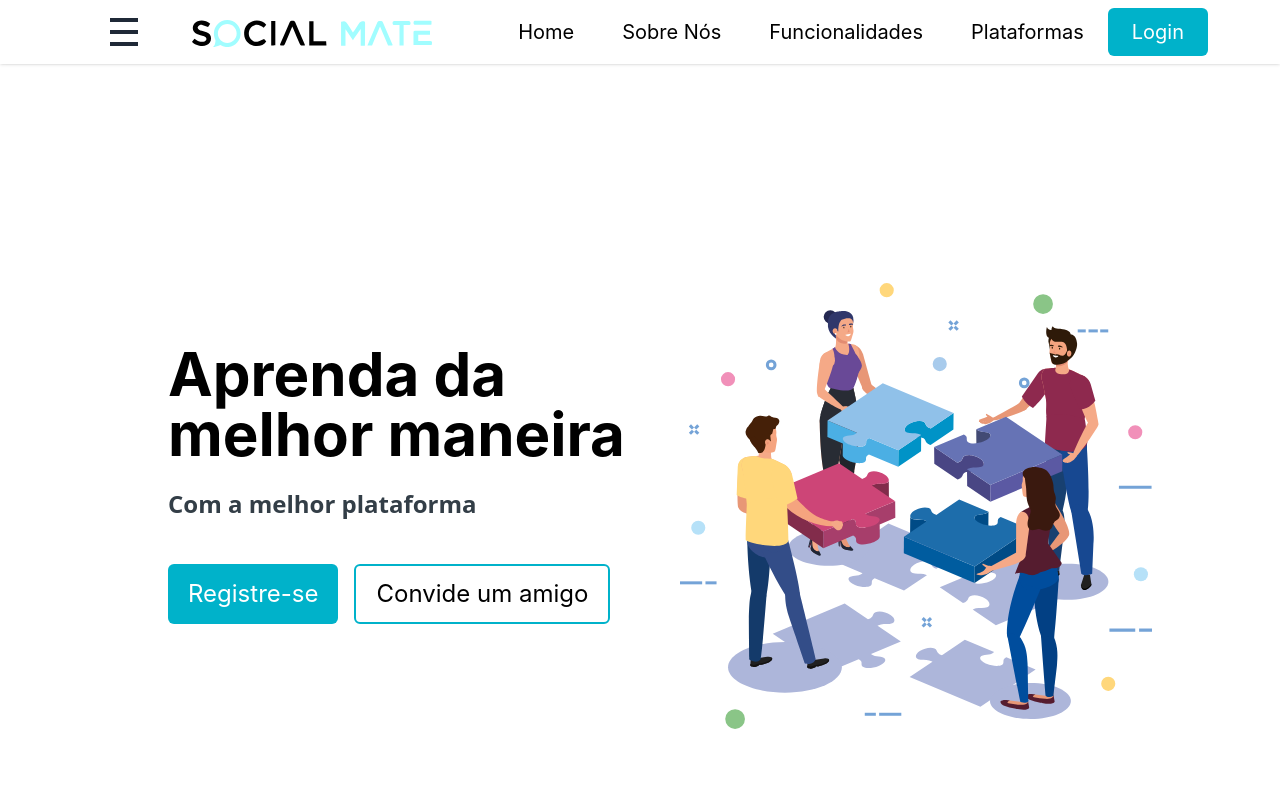
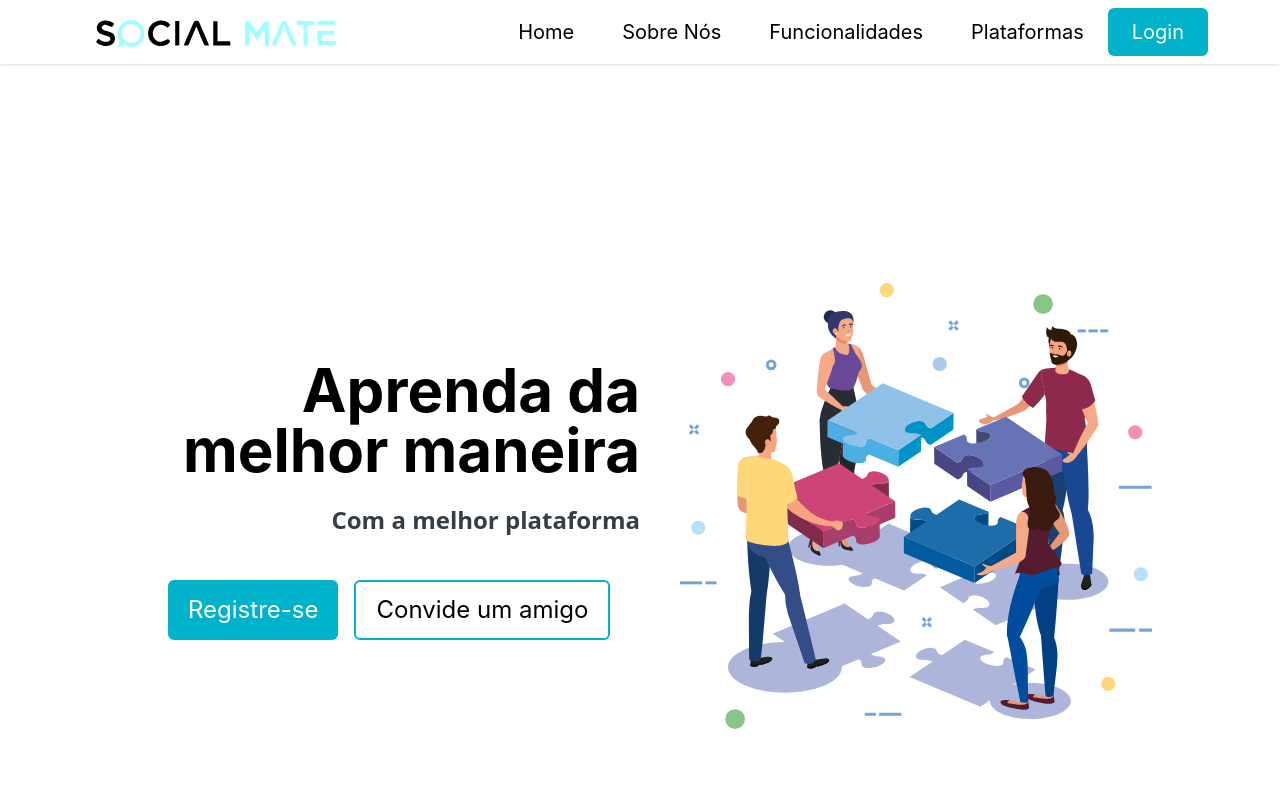
Before and after one commit to k3lm4n/socialmate_web, a Next.js app: page / in a window 1280 px wide. Shown: the top 800 px of the page. Built offline with nearby package versions, Linux system fonts and the light colour scheme.

Commit message:
Update index.tsx

```diff
--- a/src/pages/index.tsx
+++ b/src/pages/index.tsx
@@ -33,16 +33,22 @@ const Homepage = () => {
   const [open, setOpen] = useState(false);
 
   return (
-    <div className=" bg-blue-50/75 flex justify-center flex-col">
+    <div className=" flex justify-center flex-col">
       <div className="flex justify-center bg-white ">
         <nav
           className={
             !open
-              ? "w-full h-16 flex fixed items-center justify-center content-center bg-white shadow"
-              : "w-full h-screen flex fixed items-center justify-center content-center bg-white shadow"
+              ? "w-full h-16 flex fixed items-center justify-center content-center bg-white shadow z-10"
+              : "w-full h-screen flex fixed justify-center content-center bg-white shadow z-10"
           }
         >
-          <div className="w-[85%] flex items-center justify-center content-center ">
+          <div
+            className={
+              !open
+                ? "w-[85%] flex items-center justify-center content-center "
+                : "w-full flex justify-center content-center "
+            }
+          >
             <ul
               className={
                 !open
@@ -52,7 +58,7 @@ const Homepage = () => {
             >
               <div className="flex flex-row items-center gap-10">
                 <button
-                  className="flex justify-center items-center w-14 h-14 focus:outline-none rounded  "
+                  className="flex justify-center items-center w-14 h-14 focus:outline-none rounded lg:hidden "
                   onClick={() => setOpen(!open)}
                 >
                   <div className=" flex flex-col w-full h-full justify-center items-center content-center">
@@ -125,21 +131,23 @@ const Homepage = () => {
         </nav>
       </div>
 
-      <div className="w-full h-[calc(100vh-10%)] bg-white flex justify-center items-center shadow-xl mt-16">
-        <div className=" w-[calc(100vw-20%)] h-full bg-white flex content-center my-48 justify-center">
-          <div className="flex w-full items-center ">
-            <div className="flex flex-col w-full mx-10 h-full justify-center ">
-              <h1 className="lg:text-6xl font-inter font-bold text-black  ">
-                Aprenda da melhor maneira
-              </h1>
-              <p className="text-2xl mt-6 font-productsans font-bold text-grey-900">
-                Com a melhor plataforma
-              </p>
-              <div className="flex flex-row gap-4 my-11 ">
+      <div className="w-full lg:h-[calc(100vh-10%)] bg-white flex justify-center items-center shadow-xl mt-16">
+        <div className=" w-[calc(100vw-20%)] lg:h-full bg-white flex content-center lg:my-48 justify-center">
+          <div className="flex w-full items-center lg:flex-row flex-col-reverse ">
+            <div className="flex lg:flex-col w-full mx-10 h-full justify-center lg:mt-4 flex-col-reverse ">
+              <div className="mt-4">
+                <h1 className="lg:text-6xl text-2xl  font-inter font-bold text-black text-end">
+                  Aprenda da melhor maneira
+                </h1>
+                <p className="lg:text-2xl text-base lg:mt-6 font-productsans font-bold text-grey-900 text-end">
+                  Com a melhor plataforma
+                </p>
+              </div>
+              <div className="flex lg:flex-row gap-4 lg:my-11 mt-4 flex-row-reverse ">
                 <button className=" lg:text-2xl text-white font-inter py-3 px-5 rounded-md bg-blue-600  hover:shadow-lg transition-all duration-500">
                   <Link href="auth/signup">Registre-se</Link>
                 </button>
-                <button className=" text-2xl text-black font-inter py-3 px-5 rounded-md border-2 border-blue-600 hover:shadow-lg transition-all duration-500">
+                <button className=" lg:text-2xl text-black font-inter lg:py-3 px-5 rounded-md border-2 border-blue-600 hover:shadow-lg transition-all duration-500">
                   <Link href="/Invite">Convide um amigo</Link>
                 </button>
               </div>
@@ -151,33 +159,33 @@ const Homepage = () => {
                 width={600}
                 height={500}
                 alt=""
-                className=" w-[600px] h-[500px]"
+                className=" lg:w-[600px] lg:h-[500px]"
               />
             </div>
           </div>
         </div>
       </div>
-      <div className="w-full bg-white flex flex-row items-center justify-center">
-        <div className=" w-[calc(100vw-20%)] bg-white flex flex-row justify-center gap-11">
+      <div className="w-full bg-white flex items-center justify-center ">
+        <div className=" w-[calc(100vw-20%)] bg-white flex lg:flex-row flex-col justify-center gap-11 mt-4">
           <Image
             src="/aboutus.svg"
             width={557}
             height={473}
             alt=""
-            className=" w-[557px] h-[473px]"
+            className=" lg:w-[557px] lg:h-[473px] "
           />
 
           <div className="w-full flex flex-col justify-center items-center bg-white rounded-xl ">
-            <h1 className="text-4xl w-full text-justify font-bold ">
+            <h1 className="lg:text-4xl text-2xl w-full text-justify font-bold ">
               Sobre nós
             </h1>
-            <p className="text-2xl mt-6   pr-10 text-justify font-regular text-grey-700">
+            <p className="lg:text-2xl mt-6   pr-10 text-justify font-regular text-grey-700">
               Lorem ipsum dolor sit amet consectetur adipisicing elit. Iure,
               vero commodi modi dicta, similique atque alias provident,
               voluptate obcaecati sapiente aut ex! Nesciunt quisquam praesentium
               odit, sapiente facere eveniet laborum...
             </p>
-            <div className="w-full flex my-10">
+            <div className="w-full flex my-10 justify-end lg:justify-start">
               <button className="bg-blue-600 text-white p-3 text-lg rounded-lg">
                 Ler Mais
               </button>
@@ -185,7 +193,7 @@ const Homepage = () => {
           </div>
         </div>
       </div>
-      <div className="w-screen h-screen bg-white flex justify-center items-center">
+      <div className="w-screen lg:h-screen bg-white flex justify-center items-center">
         <div className="w-[calc(100vw-20%)] h-[490px] overflow-x-auto flex flex-row gap-10 ">
           <div className=" w-80">
             <div className="card w-80 h-[450px] glass ">
```
